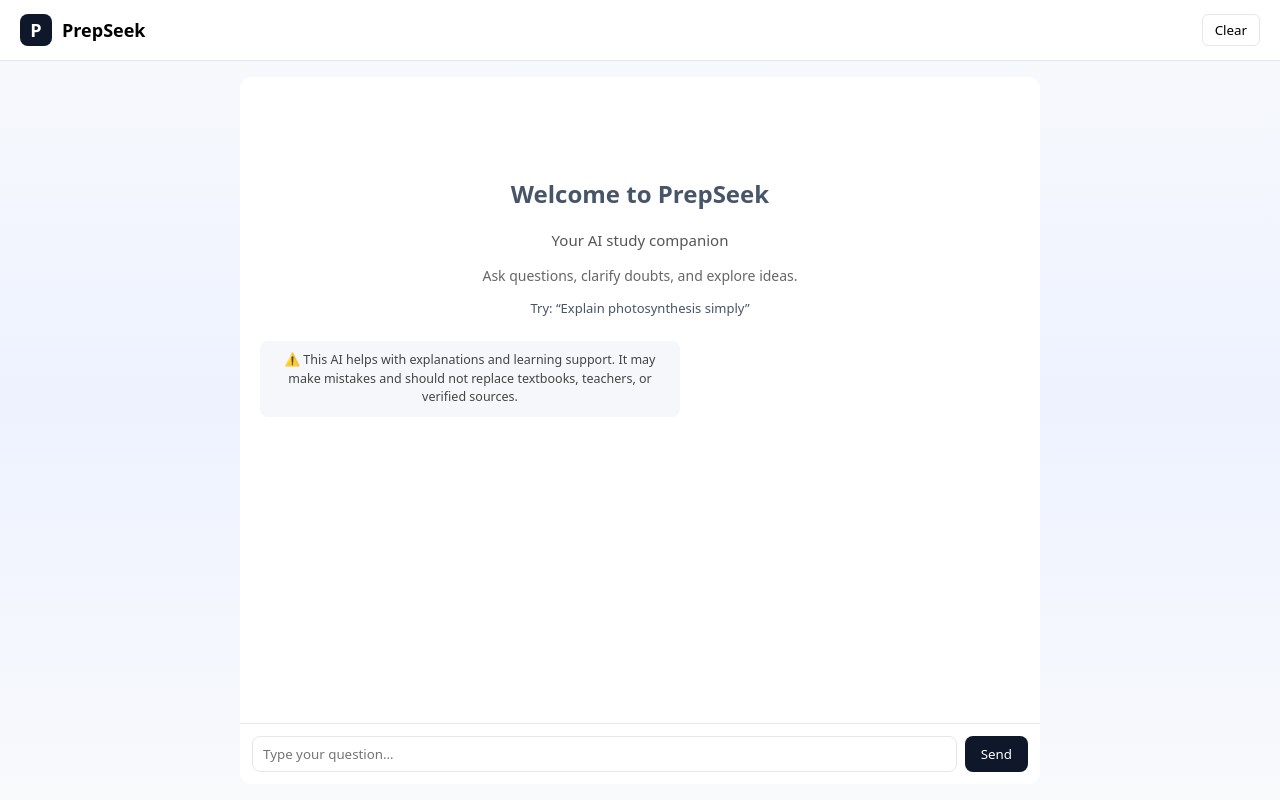
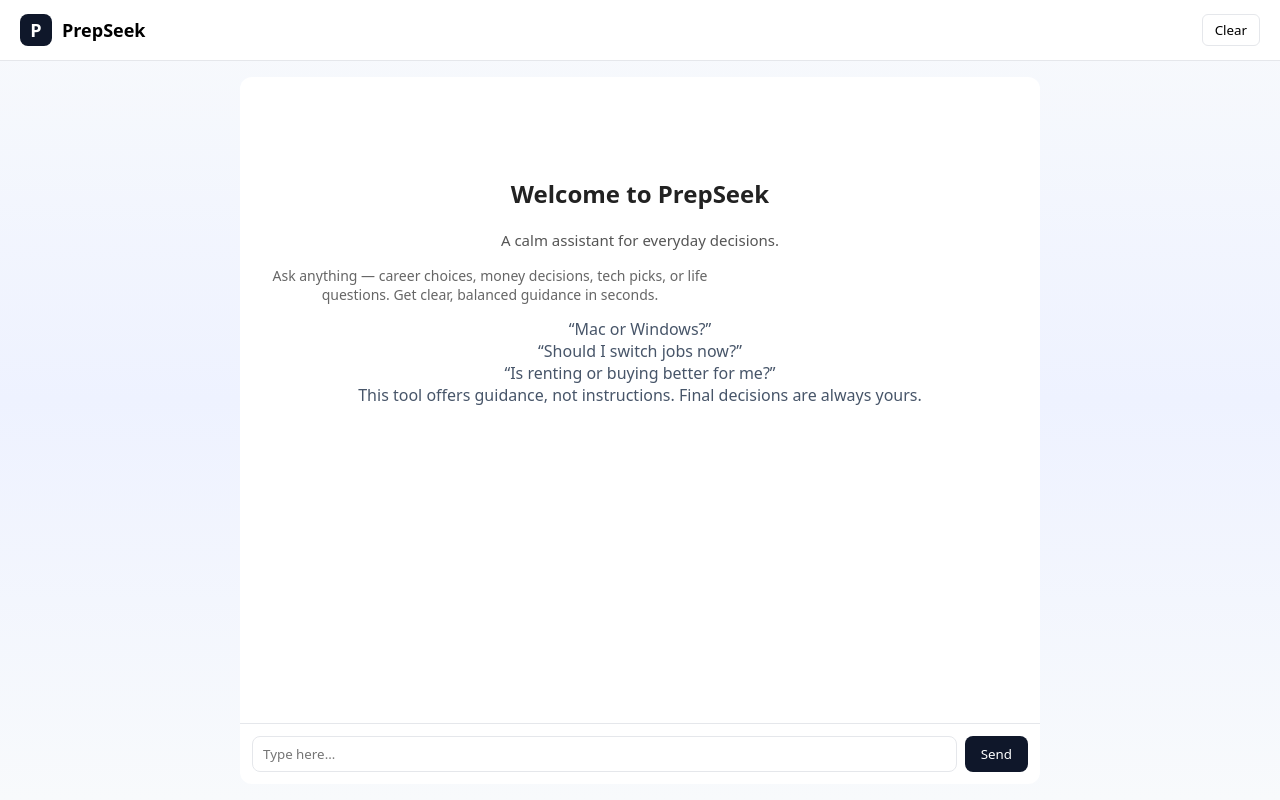
Before and after one commit to ubharathph07-create/rexolve-frontend, a React (Vite) app: page / in a window 1280 px wide. Built offline with nearby package versions, Linux system fonts and the light colour scheme.

Commit message:
Upgrade decision assistant personality and UI

```diff
--- a/src/App.jsx
+++ b/src/App.jsx
@@ -109,39 +109,33 @@ export default function App() {
         <div style={styles.chatBox}>
           <div style={styles.messages}>
             {messages.length === 0 && (
-             <div style={styles.empty}>
-  <h2>Welcome to PrepSeek</h2>
+  <div style={styles.empty}>
+    <h2 style={{ fontWeight: 600, color: "#222" }}>
+      Welcome to PrepSeek
+    </h2>
 
-  <p style={{ marginTop: "8px", fontSize: "15px", color: "#555" }}>
-    Your AI study companion
-  </p>
+    <p style={{ marginTop: "10px", fontSize: "15px", color: "#555" }}>
+      A calm assistant for everyday decisions.
+    </p>
 
-  <p style={{ marginTop: "16px", fontSize: "14px", color: "#666" }}>
-    Ask questions, clarify doubts, and explore ideas.
-  </p>
+    <p style={{ marginTop: "16px", fontSize: "14px", color: "#666", maxWidth: "460px" }}>
+      Ask anything — career choices, money decisions, tech picks, or life questions.
+      Get clear, balanced guidance in seconds.
+    </p>
 
-  <p style={styles.example}>
-    Try: “Explain photosynthesis simply”
-  </p>
+    <div style={styles.examplesBox}>
+      <div style={styles.exampleLine}>“Mac or Windows?”</div>
+      <div style={styles.exampleLine}>“Should I switch jobs now?”</div>
+      <div style={styles.exampleLine}>“Is renting or buying better for me?”</div>
+    </div>
 
-  <div
-    style={{
-      marginTop: "24px",
-      padding: "10px 14px",
-      background: "#f5f7fa",
-      borderRadius: "8px",
-      fontSize: "12.5px",
-      color: "#444",
-      maxWidth: "420px",
-      lineHeight: "1.5",
-    }}
-  >
-    ⚠️ This AI helps with explanations and learning support.
-    It may make mistakes and should not replace textbooks, teachers, or verified sources.
+    <div style={styles.trustNote}>
+      This tool offers guidance, not instructions.
+      Final decisions are always yours.
+    </div>
   </div>
-</div>
+)}
 
-            )}
 
             {messages.map((m, i) => (
               <div
@@ -167,8 +161,8 @@ export default function App() {
 
             {loading && (
               <div style={{ ...styles.row, justifyContent: "flex-start" }}>
-                <div style={{ ...styles.bubble, ...styles.aiBubble }}>
-                  Thinking…
+                <div style={{ ...styles.bubble, ...styles.aiBubble, fontStyle: "italic", color: "#666" }}>
+                  Considering…
                 </div>
               </div>
             )}
@@ -179,7 +173,7 @@ export default function App() {
           <div style={styles.inputBar}>
             <textarea
               rows={1}
-              placeholder="Type your question…"
+              placeholder="Type here…"
               value={input}
               onChange={(e) => setInput(e.target.value)}
               onKeyDown={handleKeyDown}
```
